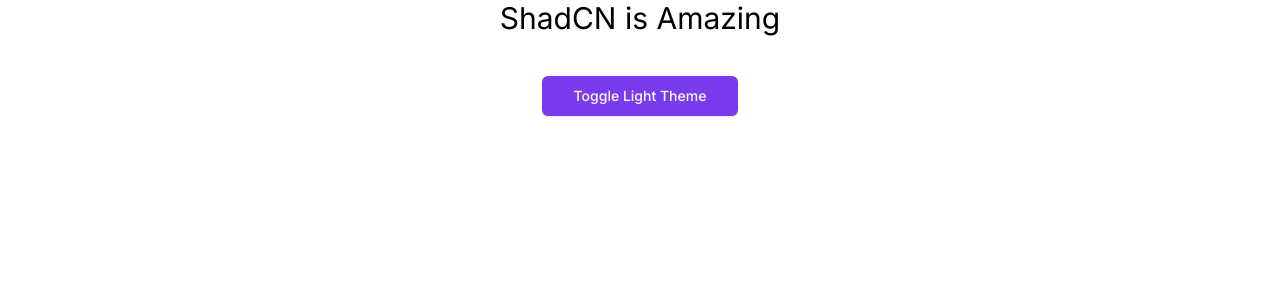
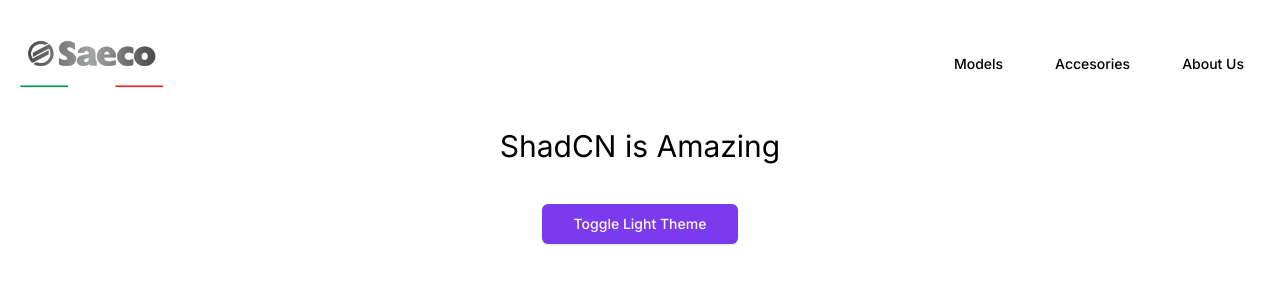
Before and after one commit to Officialibn1/Seaco, a Next.js app: page / in a window 1280 px wide. Shown: the top 300 px of the page. Built offline with nearby package versions, Linux system fonts and the light colour scheme.

Commit message:
Navbar complete

```diff
--- a/app/layout.tsx
+++ b/app/layout.tsx
@@ -2,6 +2,7 @@
 import { Inter } from "next/font/google";
 import "./globals.css";
 import { Themeprovider } from "@/providers/ThemeProvider";
+import Navbar from "@/components/Navbar";
 
 const inter = Inter({ subsets: ["latin"] });
 
@@ -22,6 +23,7 @@
 					attribute='class'
 					defaultTheme='system'
 					enableSystem>
+					<Navbar />
 					{children}
 				</Themeprovider>
 			</body>
--- a/components/Navbar.tsx
+++ b/components/Navbar.tsx
@@ -0,0 +1,68 @@
+import React from "react";
+import Container from "./Container";
+import { Button } from "./ui/button";
+import Image from "next/image";
+import logo from "@/public/saeco-logo.png";
+import Link from "next/link";
+
+const Navbar = () => {
+	return (
+		<div className='flex justify-between items-center  px-5 py-10'>
+			{/* Logo container */}
+			<div className='w-36 h-12  '>
+				<Link href={"/"}>
+					<Image
+						src={logo}
+						width={232}
+						height={77}
+						alt='Seaco Logo'
+					/>
+				</Link>
+			</div>
+
+			{/* Desktop Nav Links */}
+			<div>
+				<ul className='flex gap-5 items-center'>
+					<li>
+						<Button
+							asChild
+							variant={"ghost"}
+							size={"default"}>
+							<Link
+								className='text-lg font-light'
+								href={"/"}>
+								Models
+							</Link>
+						</Button>
+					</li>
+					<li>
+						<Button
+							asChild
+							variant={"ghost"}
+							size={"default"}>
+							<Link
+								className='text-lg font-light'
+								href={"/"}>
+								Accesories
+							</Link>
+						</Button>
+					</li>
+					<li>
+						<Button
+							asChild
+							variant={"ghost"}
+							size={"default"}>
+							<Link
+								className='text-lg font-light'
+								href={"/"}>
+								About Us
+							</Link>
+						</Button>
+					</li>
+				</ul>
+			</div>
+		</div>
+	);
+};
+
+export default Navbar;
```
